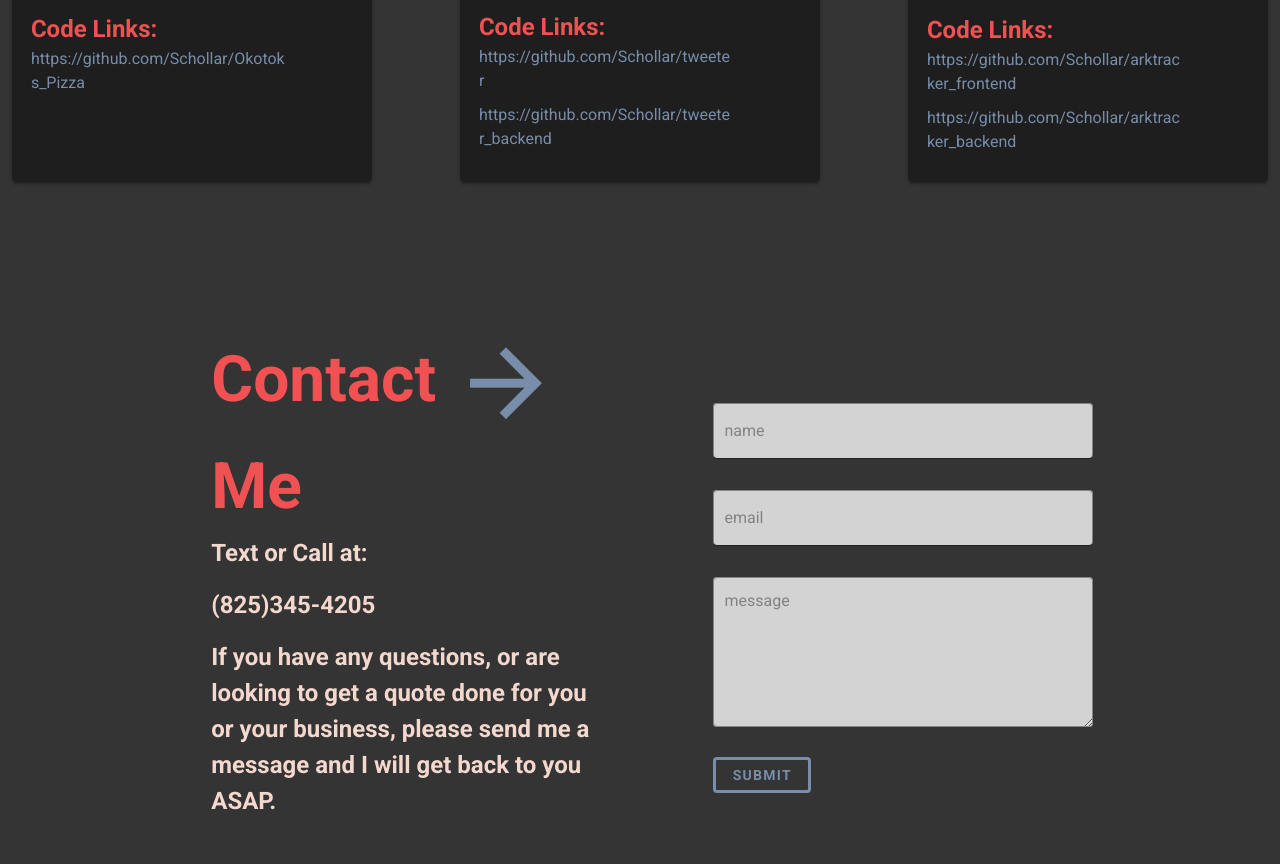
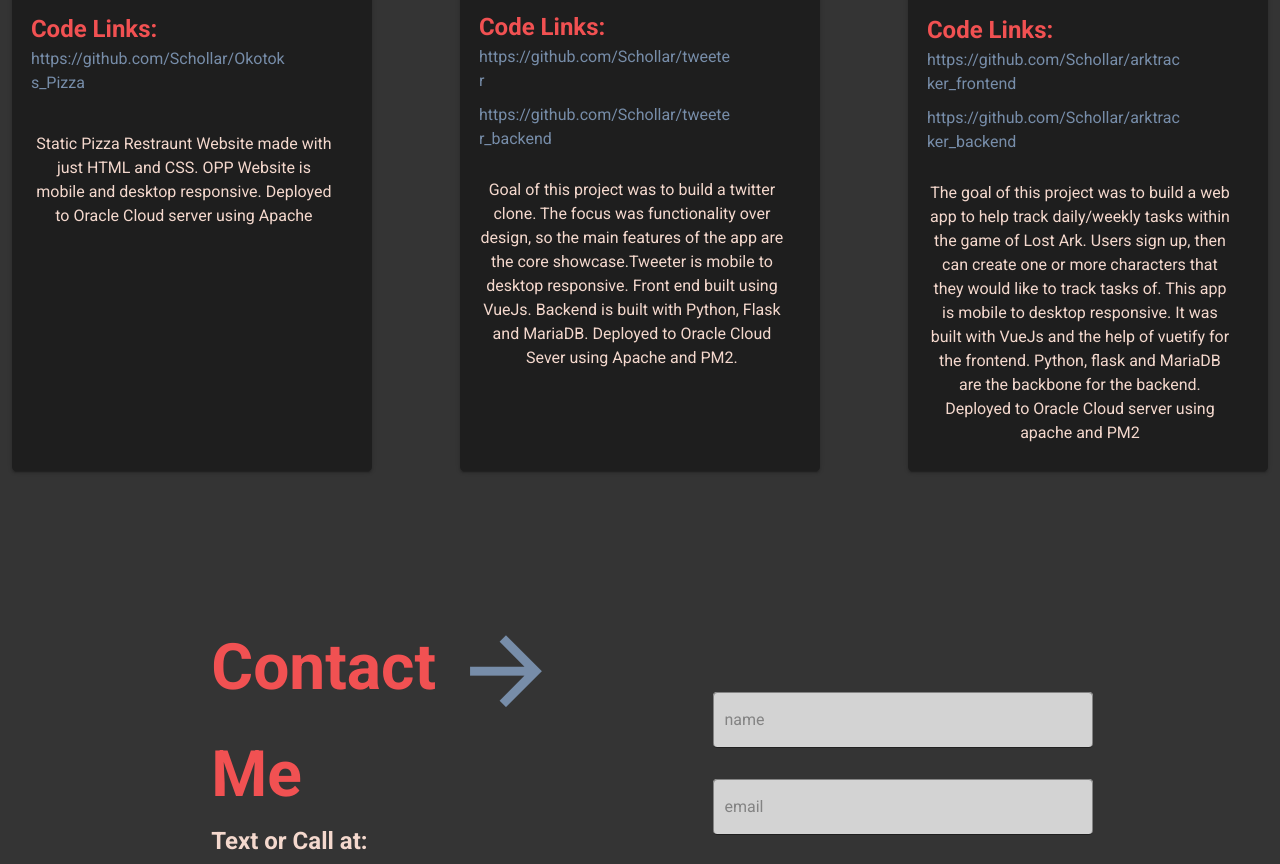
Before and after one commit to Schollar/portfolio, a Vue app: page /#/ in a window 1280 px wide. Shown: the part 2520-3384 px from the top of the page. Built offline with nearby package versions, Linux system fonts and the light colour scheme.

Commit message:
Added Desc to projects, styling changes done.
Added project description to projects objects, added a section to display info onto page with some basic styling. Changed up margin on contact section to match better on mobile.

```diff
--- a/src/components/ContactSection.vue
+++ b/src/components/ContactSection.vue
@@ -62,6 +62,7 @@ export default {
   name: "contact-section",
   data() {
     return {
+      // Setting up variables, and rules for form inputs, found off vuetify docs
       loading: false,
       name: "",
       nameRules: [(v) => !!v || "Name is required"],
@@ -75,9 +76,11 @@ export default {
     };
   },
   methods: {
+    // Function that resets the form.
     reset() {
       this.$refs.form.reset();
     },
+    // Following EmailJs docs, we send the form content as an object, also send the name and service of my form on the emailJs website, aswell as my userId and the ref to the form
     sendEmail() {
       try {
         emailjs.sendForm(
@@ -103,7 +106,7 @@ export default {
 
 <style scoped lang="scss">
 #contact {
-  margin-top: 40%;
+  margin-top: 55%;
   display: grid;
   background-color: #343434;
   grid-gap: 25px;
--- a/src/components/FooterSection.vue
+++ b/src/components/FooterSection.vue
@@ -21,6 +21,7 @@
 export default {
   name: "footer-section",
   computed: {
+    // Function that gets the year, found from vuetify docs
     year() {
       var day = new Date();
       return day.getFullYear();
--- a/src/components/NavigationSection.vue
+++ b/src/components/NavigationSection.vue
@@ -30,6 +30,7 @@ export default {
   name: "navigation-section",
   components: {},
   methods: {
+    // Function that unchecks checkbox to hide menu when user navigates somewhere
     close() {
       var checkbox = this.$refs.checkbox;
       checkbox.checked = false;
--- a/src/components/ProjectsSection.vue
+++ b/src/components/ProjectsSection.vue
@@ -2,6 +2,7 @@
   <section id="projects">
     <h2 class="">My Projects:</h2>
     <section class="card_container">
+      <!-- Loop through projects object and display project info onto page -->
       <v-card
         v-for="project in projects"
         :key="project.name"
@@ -20,6 +21,9 @@
             <a :href="project.url" target="_blank">{{ project.frontend }}</a>
             <a :href="project.url" target="_blank">{{ project.backend }}</a>
           </section>
+          <section class="description">
+            <p>{{ project.desc }}</p>
+          </section>
         </section>
       </v-card>
     </section>
@@ -31,6 +35,7 @@ export default {
   name: "projects-section",
   data() {
     return {
+      // Setup projects in an object of objects to loop over and display info onto page.
       projects: {
         opp: {
           name: "Okotoks Pizza",
@@ -38,6 +43,7 @@ export default {
           frontend: "https://github.com/Schollar/Okotoks_Pizza",
           backend: undefined,
           img_src: "/opp.png",
+          desc: "Static Pizza Restraunt Website made with just HTML and CSS. OPP Website is mobile and desktop responsive. Deployed to Oracle Cloud server using Apache",
         },
         tweeter: {
           name: "Tweeter",
@@ -45,6 +51,7 @@ export default {
           backend: "https://github.com/Schollar/tweeter_backend",
           frontend: "https://github.com/Schollar/tweeter",
           img_src: "/tweeter.png",
+          desc: "Goal of this project was to build a twitter clone. The focus was functionality over design, so the main features of the app are the core showcase.Tweeter is mobile to desktop responsive. Front end built using VueJs. Backend is built with Python, Flask and MariaDB. Deployed to Oracle Cloud Sever using Apache and PM2.",
         },
         arktracker: {
           name: "Ark Tracker",
@@ -52,6 +59,7 @@ export default {
           backend: "https://github.com/Schollar/arktracker_backend",
           frontend: "https://github.com/Schollar/arktracker_frontend",
           img_src: "/arktracker.png",
+          desc: "The goal of this project was to build a web app to help track daily/weekly tasks within the game of Lost Ark. Users sign up, then can create one or more characters that they would like to track tasks of. This app is mobile to desktop responsive. It was built with VueJs and the help of vuetify for the frontend. Python, flask and MariaDB are the backbone for the backend. Deployed to Oracle Cloud server using apache and PM2",
         },
       },
     };
@@ -74,7 +82,13 @@ export default {
 .card_title {
   color: #f15152;
 }
-
+.description {
+  display: grid;
+  color: #f4d8cd;
+  margin-bottom: 2.5%;
+  width: 90%;
+  text-align: center;
+}
 .project {
   height: auto;
   margin: 2%;
```
Also changed, not shown: 1 other file (tests, documents, lock files or other folders).
